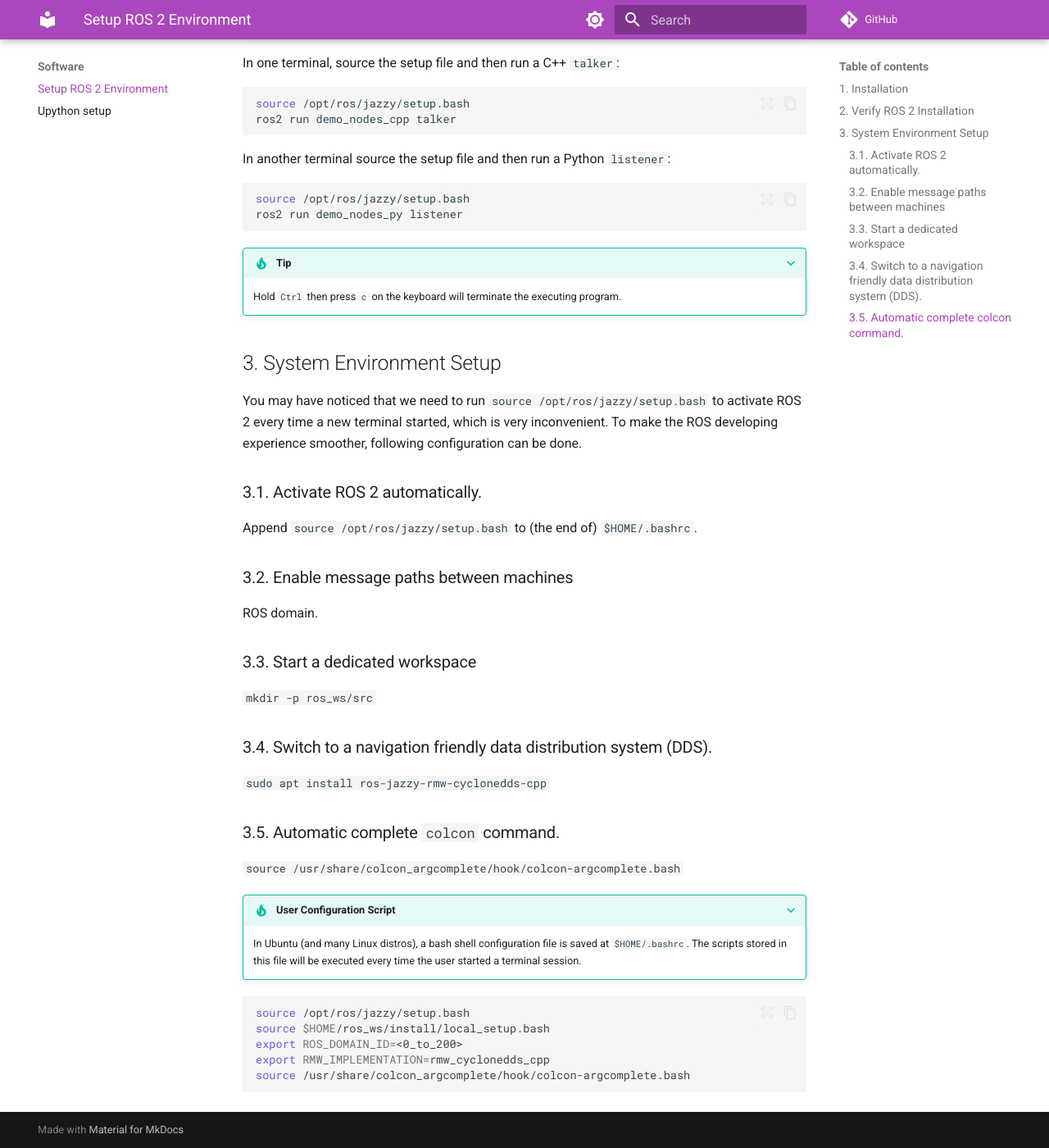
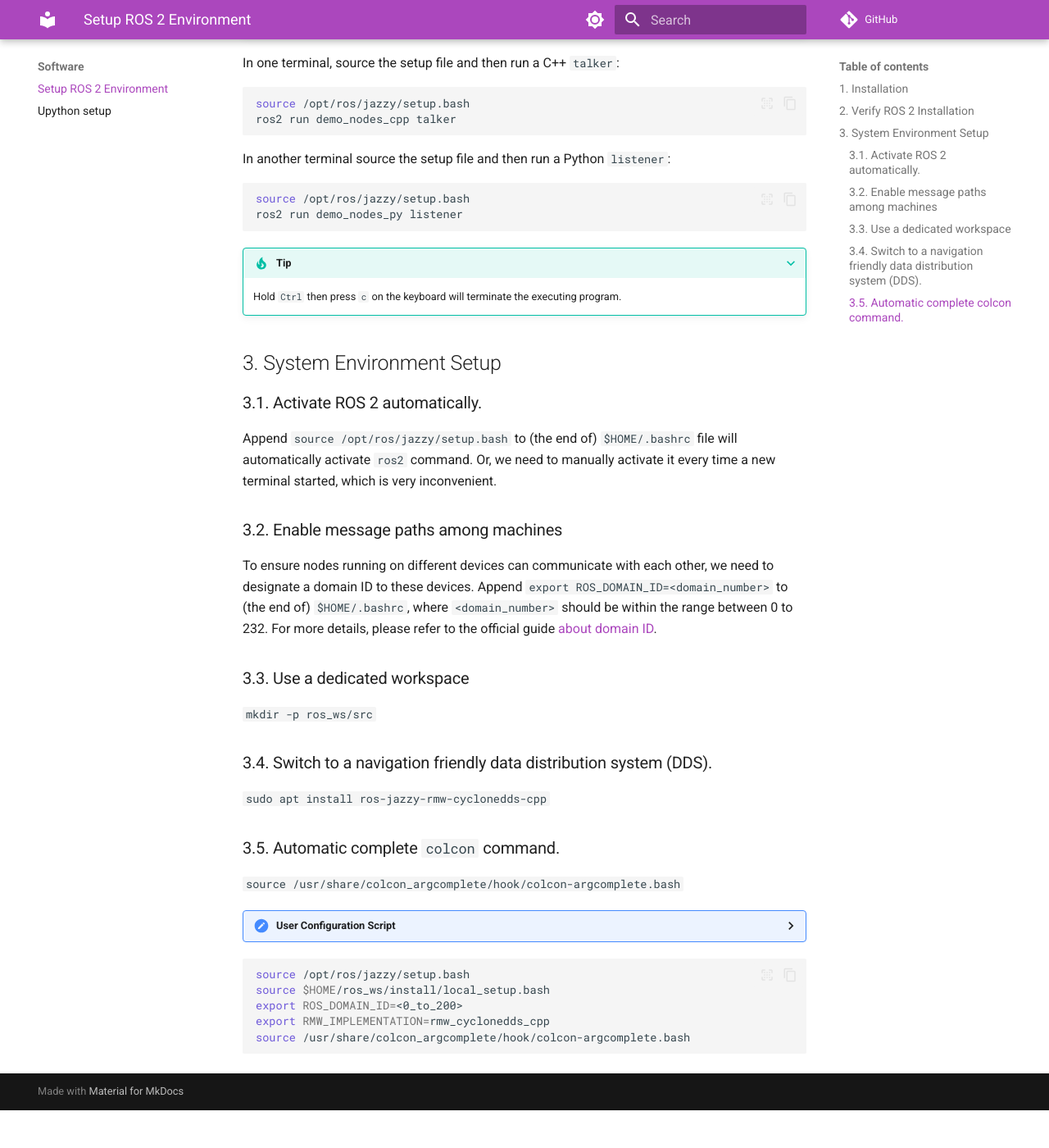
Before and after one commit to linzhangUCA/homer_docs, an MkDocs documentation site: the page built from docs/software/ros_setup.md, in a window 1280 px wide and 1400 px high, scrolled down 1348 px. Shown: the whole window at 82% size. Built offline with MkDocs 1.6.1 and Material for MkDocs 9.7.7, drawn with Linux system fonts in a browser that asks for light colours; comment, search, counter and statistics services are not loaded; after the commit the page ends 2702 px from its top, so only the background shows below that.

Commit message:
update domain id instr

```diff
--- a/docs/software/ros_setup.md
+++ b/docs/software/ros_setup.md
@@ -65,16 +65,18 @@
 
 
 ## 3. System Environment Setup
-You may have noticed that we need to run `source /opt/ros/jazzy/setup.bash` to activate ROS 2 every time a new terminal started, which is very inconvenient.
-To make the ROS developing experience smoother, following configuration can be done.
 
 ### 3.1. Activate ROS 2 automatically.
-Append `source /opt/ros/jazzy/setup.bash` to (the end of) `$HOME/.bashrc`.
 
-### 3.2. Enable message paths between machines
-ROS domain.
+Append `source /opt/ros/jazzy/setup.bash` to (the end of) `$HOME/.bashrc` file will automatically activate `ros2` command.
+Or, we need to manually activate it every time a new terminal started, which is very inconvenient.
 
-### 3.3. Start a dedicated workspace
+### 3.2. Enable message paths among machines
+To ensure nodes running on different devices can communicate with each other, we need to designate a domain ID to these devices.
+Append `export ROS_DOMAIN_ID=<domain_number>` to (the end of) `$HOME/.bashrc`, where `<domain_number>` should be within the range between 0 to 232.
+For more details, please refer to the official guide [about domain ID](https://docs.ros.org/en/jazzy/Concepts/Intermediate/About-Domain-ID.html).
+
+### 3.3. Use a dedicated workspace
 `mkdir -p ros_ws/src`
 
 ### 3.4. Switch to a navigation friendly data distribution system (DDS).
```
Also changed, not shown: other parts of docs/software/ros_setup.md (+1 -1 lines).
